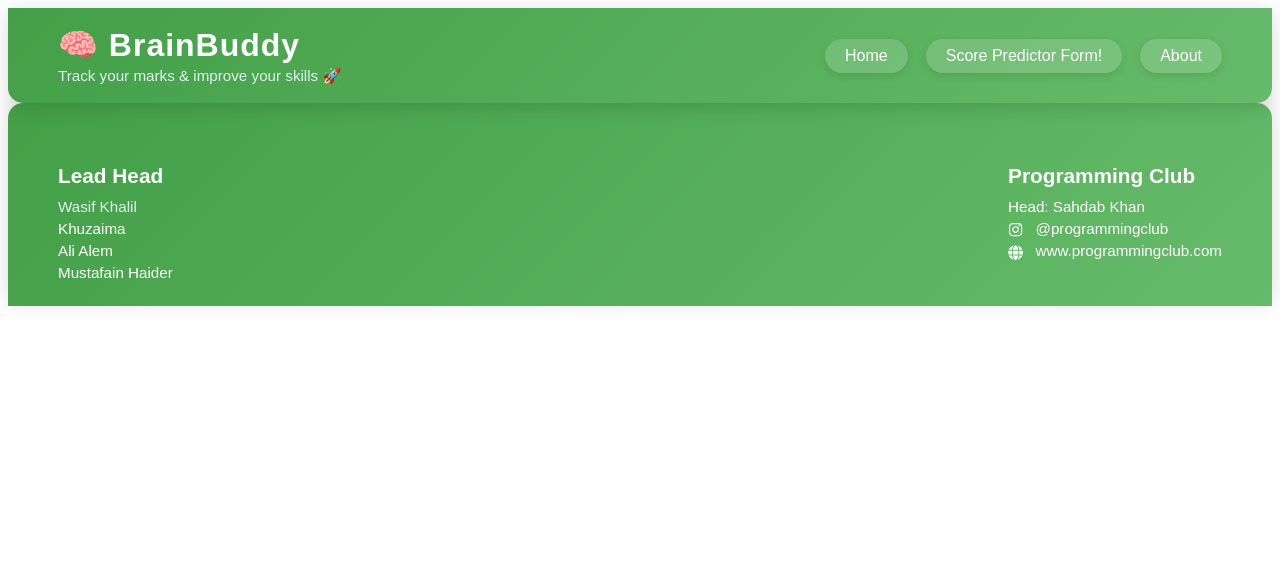
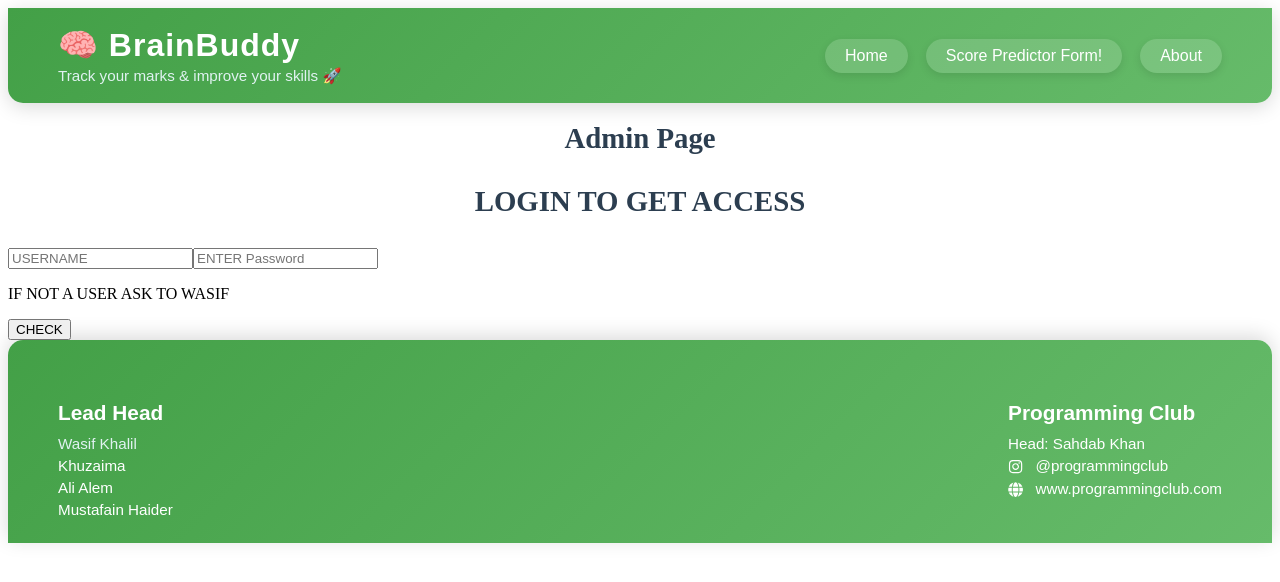
Before and after one commit to wasif-69/BrainBuddy, a React (Vite) app in the folder app/: page /admin in a window 1280 px wide. Shown: the top 582 px of the page. Built offline with nearby package versions, Linux system fonts and the light colour scheme.

Commit message:
my anem is

```diff
--- a/app/package.json
+++ b/app/package.json
@@ -12,6 +12,7 @@
   "dependencies": {
     "@react-three/drei": "^10.7.6",
     "@react-three/fiber": "^9.4.0",
+    "firebase": "^12.5.0",
     "react": "^19.1.1",
     "react-dom": "^19.1.1",
     "react-icons": "^5.5.0",
--- a/app/src/App.jsx
+++ b/app/src/App.jsx
@@ -9,6 +9,7 @@ import {  Routes, Route } from "react-router-dom";
 import About from './about/About'
 import Footer from './Footer/Footer'
 import CheckImprovement from './inputs/Improvement'
+import Admin from './admin/admin'
 
 function App() {
 
@@ -26,6 +27,7 @@ function App() {
         <Route path='/about' element={<About/>}/>
         <Route path='/exp' element={<SceneComponent/>} />
         <Route path='/input' element={<Input/>} />
+        <Route path='/admin' element={<Admin/>} />
       </Routes>
      <Footer/>
     </>
--- /dev/null
+++ b/app/src/Firebase/addData.js
@@ -0,0 +1,14 @@
+import { doc,setDoc } from "firebase/firestore";
+import { db } from "./confiq";
+
+export const ADDDocument=async(Student_name,class_std,predicted_grades,actual_Grades,study_hour,gender)=>{
+    await setDoc(doc(db,"Student"),{
+        Student_name:Student_name,
+        class_std:class_std,
+        predicted_grades:predicted_grades,
+        actual_Grades:actual_Grades,
+        study_hour:study_hour,
+        gender:gender
+    });
+
+}
--- /dev/null
+++ b/app/src/Firebase/confiq.js
@@ -0,0 +1,23 @@
+// Import the functions you need from the SDKs you need
+import { initializeApp } from "firebase/app";
+// import { getAnalytics } from "firebase/analytics";
+import {getFirestore} from "firebase/firestore"
+// TODO: Add SDKs for Firebase products that you want to use
+// https://firebase.google.com/docs/web/setup#available-libraries
+
+// Your web app's Firebase configuration
+// For Firebase JS SDK v7.20.0 and later, measurementId is optional
+const firebaseConfig = {
+  apiKey: "AIzaSyDkgbpHK7ywlcYC0-25tBMvcZ8PoeGCV3I",
+  authDomain: "brainbuddy-2d486.firebaseapp.com",
+  projectId: "brainbuddy-2d486",
+  storageBucket: "brainbuddy-2d486.firebasestorage.app",
+  messagingSenderId: "310353281151",
+  appId: "1:310353281151:web:40c7afa59d21f399c5ff4a",
+  measurementId: "G-5DR138WPK7"
+};
+
+// Initialize Firebase
+const app = initializeApp(firebaseConfig);
+// const analytics = getAnalytics(app);
+export const db=getFirestore(app);
--- a/app/src/Improvement/Improvement.jsx
+++ b/app/src/Improvement/Improvement.jsx
@@ -1,7 +1,15 @@
-import React, { useState } from "react";
+import React, { useEffect, useState } from "react";
 import "./Improvement.css";
+import { ADDDocument } from "../Firebase/addData";
 
 export default function ImprovementFlashcards({ data }) {
+
+
+  const ADD=async()=>{
+
+  }
+  useEffect(()=>{},[])
+
   if (!data) return <p className="no-data">No data to show</p>;
 
   // If "Should" is null or empty, show positive message
--- /dev/null
+++ b/app/src/admin/Admin.jsx
@@ -0,0 +1,52 @@
+import React, { useState } from "react";
+
+export default function Admin() {
+  const [acces, setaccess] = useState(false);
+  const [user, setuser] = useState("");
+  const [password, setpassword] = useState("");
+
+  const accesuser = ["wasif", "ali", "khuzaima", "mustafan"];
+  const accespassword = "cci";
+
+  const checkaccess = async () => {
+    if (accesuser.includes(user) && password === accespassword) {
+      setaccess(true);
+    } else {
+      alert("INVALID USER");
+    }
+  };
+
+  return (
+    <div>
+      <h1>Admin Page</h1>
+      {acces ? (
+        <></>
+      ) : (
+        <>
+          <h1>LOGIN TO GET ACCESS</h1>
+          <input
+            type="text"
+            placeholder="USERNAME"
+            value={user}
+            onChange={(e) => {
+              setuser(e.target.value);
+            }}
+          />
+
+          <input
+            type="text"
+            placeholder="ENTER Password"
+            value={password}
+            onChange={(e) => {
+              setpassword(e.target.value);
+            }}
+          />
+        </>
+      )}
+
+      <p>IF NOT A USER ASK TO WASIF</p>
+
+      <button onClick={checkaccess}>CHECK</button>
+    </div>
+  );
+}
--- a/app/src/inputs/Input.jsx
+++ b/app/src/inputs/Input.jsx
@@ -4,6 +4,8 @@ import "./input.css"; // Import the CSS
 
 export default function Input() {
   const [formdata, setFormdata] = useState({
+    Student_name:"",
+    Class:"",
     Hour_studied: "",
     Attendance_Percentage: "",
     parent: "",
@@ -87,6 +89,31 @@ const handleSubmit = async (e) => {
         <div className="form-container">
           <h1>BrainBuddy - Student Activity Input</h1>
           <form className="student-form" onSubmit={handleSubmit}>
+
+            <div className="form-group">
+              <label htmlFor="">Student Name</label>
+              <input
+              type="text"
+              name="Student_name"
+              value={formdata.Student_name}
+              onChange={handleChange}
+              placeholder="Enter You name"
+              required
+               />
+            </div>
+
+            <div className="form-group">
+              <label htmlFor="">Class</label>
+              <input
+              type="text"
+              name="Class"
+              value={formdata.Class}
+              onChange={handleChange}
+              placeholder="Enter The Section"
+              required
+              />
+            </div>
+
             <div className="form-group">
               <label>Hour Studied</label>
               <input
--- a/app/src/inputs/input.css
+++ b/app/src/inputs/input.css
@@ -39,6 +39,7 @@ h1 {
 }
 
 .form-group input[type="number"],
+.form-group input[type="text"],
 .form-group select {
   padding: 10px 12px;
   border-radius: 6px;
@@ -48,6 +49,7 @@ h1 {
   transition: border 0.3s, box-shadow 0.3s;
 }
 
+.form-group input[type="text"],
 .form-group input[type="number"]:focus,
 .form-group select:focus {
   border-color: #3498db;
```
Also changed, not shown: app/src/admin/admin.css (added), 2 other files (tests, documents, lock files or other folders).
